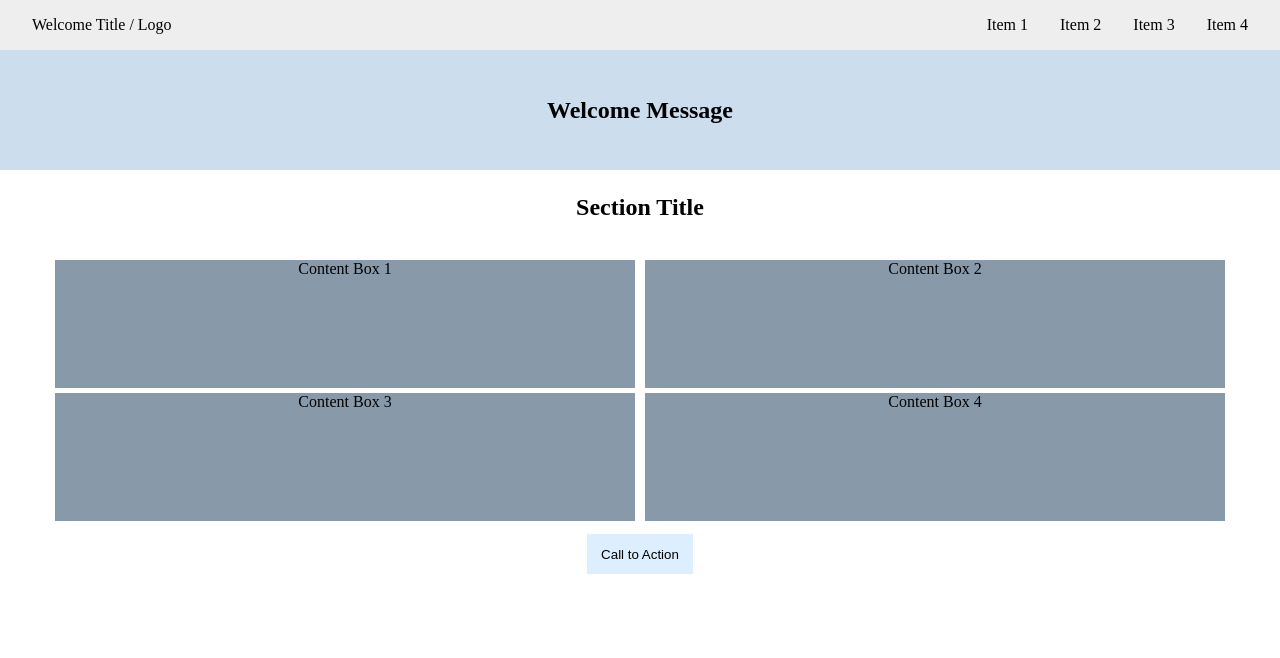
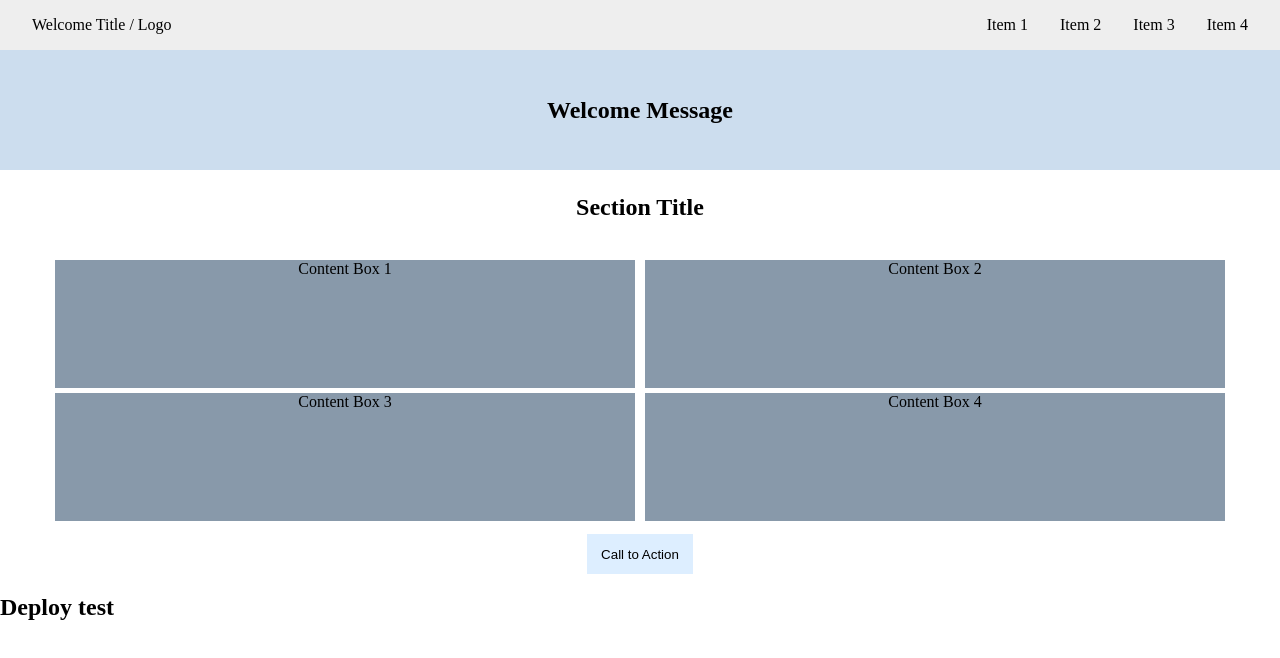
Before and after one commit to JuneLin2001/remote-assignments, a React (Vite) app in the folder week-4/: page / in a window 1280 px wide. Shown: the top 658 px of the page. Built offline with nearby package versions, Linux system fonts and the light colour scheme.

Commit message:
Deploy test

```diff
--- a/week-4/src/main.jsx
+++ b/week-4/src/main.jsx
@@ -5,5 +5,6 @@ import App from './App.jsx'
 ReactDOM.createRoot(document.getElementById('root')).render(
   <React.StrictMode>
     <App />
+    <h2>Deploy test</h2>
   </React.StrictMode>,
 )
```
